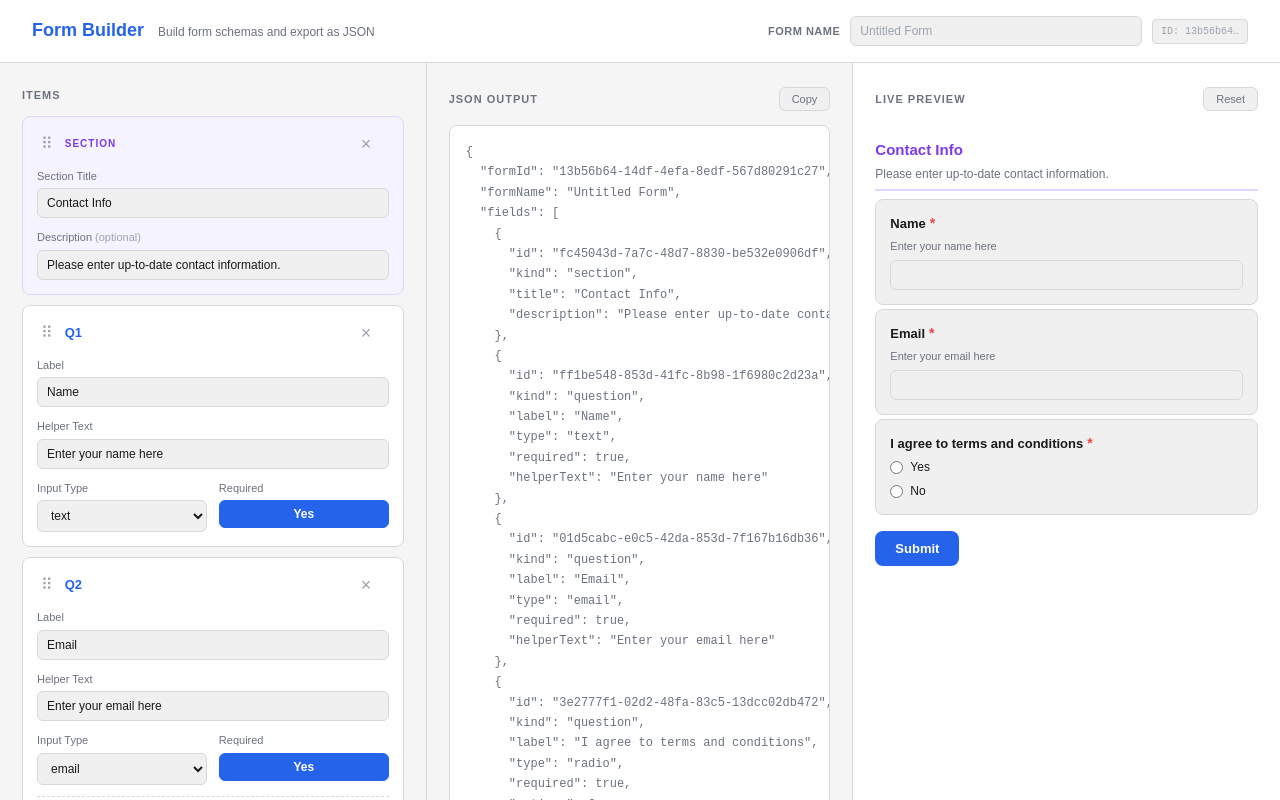
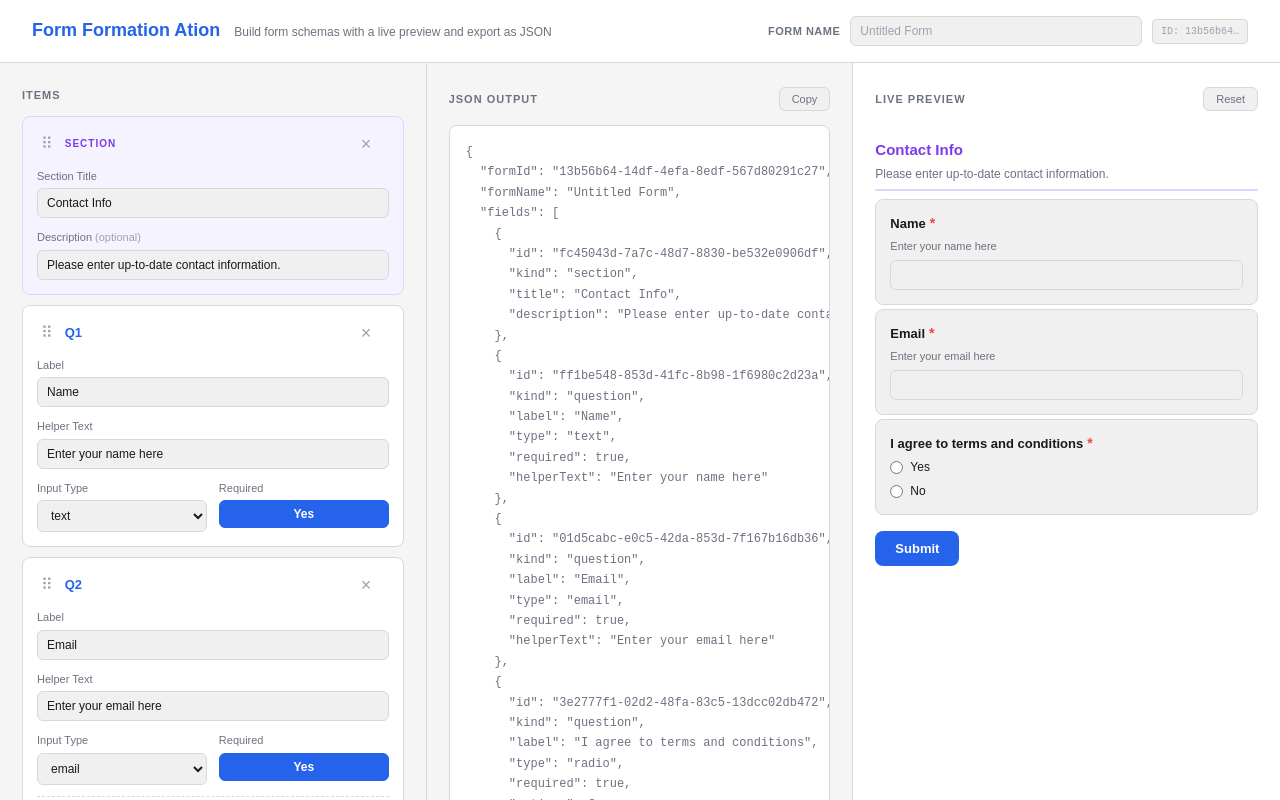
Before and after one commit to rifflere/FormFormationAtion, a React (Vite) app in the folder FormFormationAtion/: page / in a window 1280 px wide. Shown: the top 800 px of the page. Built offline with nearby package versions, Linux system fonts and the light colour scheme.

Commit message:
Updated title and tagline

```diff
--- a/FormFormationAtion/src/FormBuilder.jsx
+++ b/FormFormationAtion/src/FormBuilder.jsx
@@ -578,8 +578,8 @@ export default function App() {
         {/* ── Header ── */}
         <div className="header">
           <div className="header-left">
-            <h1>Form Builder</h1>
-            <p>Build form schemas and export as JSON</p>
+            <h1>Form Formation Ation</h1>
+            <p>Build form schemas with a live preview and export as JSON</p>
           </div>
           <div className="form-name-wrap">
             <label className="form-name-label">Form Name</label>
```
